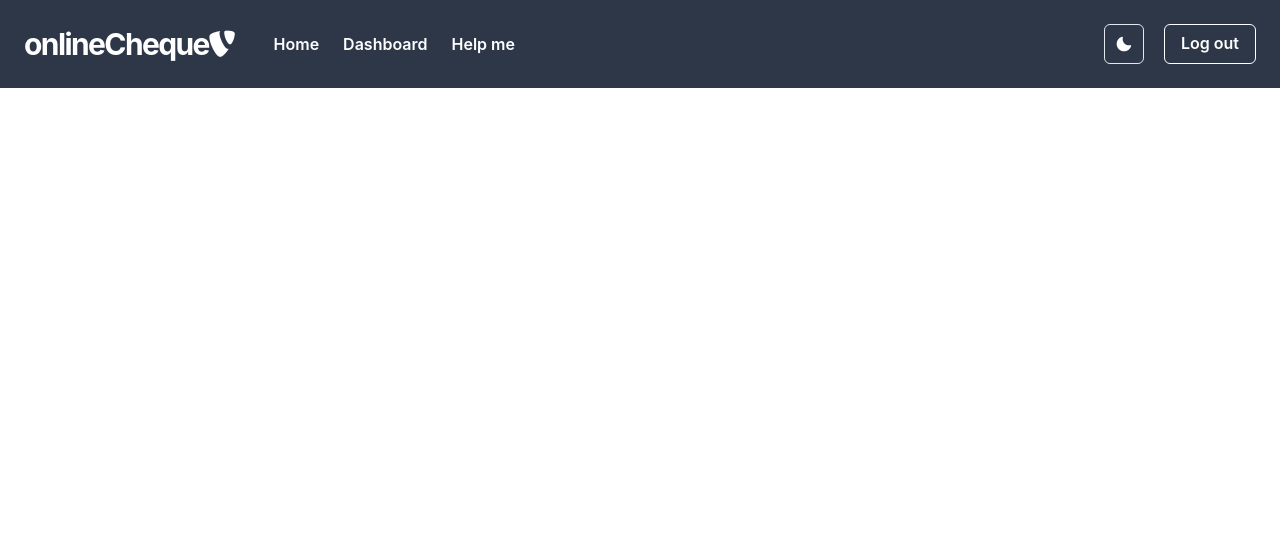
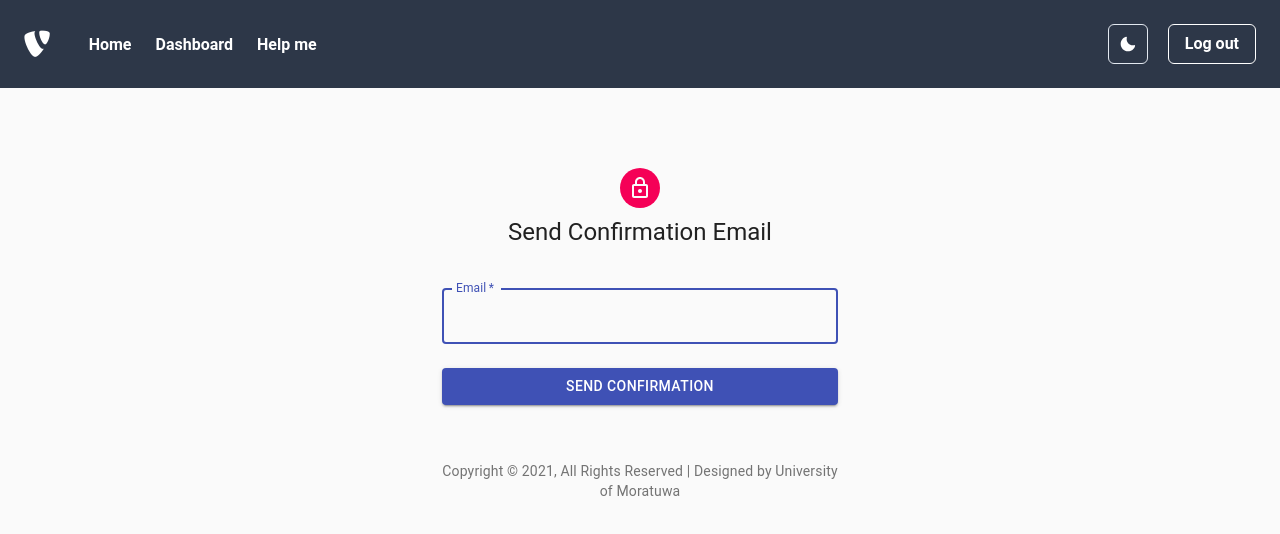
Before and after one commit to SE-Project-08-Cheque/front-end-ReactJS, a React (Create React App) app: page /forgotPass in a window 1280 px wide. Shown: the top 534 px of the page. Built offline with nearby package versions, Linux system fonts and the light colour scheme.

Commit message:
Forgot password page added

```diff
--- a/src/App.js
+++ b/src/App.js
@@ -18,6 +18,7 @@
 import ChangeDetails from './pages/ChangeDetails';
 import userSignIn from './pages/userSignIn';
 import userSignUp from './pages/userSignUp';
+import forgotPass from './pages/ForgotPass';
 
 function App() {
   return (
@@ -31,6 +32,7 @@
           <Route path="/changeDetails" component={ChangeDetails} />
           <Route path="/userSignUp" component={userSignUp} />
           <Route path="/userSignIn" component={userSignIn} />
+          <Route path="/forgotPass" component={forgotPass} />
         </Switch>
       </ChakraProvider>
     </Router>
--- /dev/null
+++ b/src/components/ForgotPassword.js
@@ -0,0 +1,89 @@
+import React from 'react';
+import Avatar from '@material-ui/core/Avatar';
+import Button from '@material-ui/core/Button';
+import CssBaseline from '@material-ui/core/CssBaseline';
+import TextField from '@material-ui/core/TextField';
+import FormControlLabel from '@material-ui/core/FormControlLabel';
+import Checkbox from '@material-ui/core/Checkbox';
+import Link from '@material-ui/core/Link';
+import Grid from '@material-ui/core/Grid';
+import Box from '@material-ui/core/Box';
+import LockOutlinedIcon from '@material-ui/icons/LockOutlined';
+import Typography from '@material-ui/core/Typography';
+import { makeStyles } from '@material-ui/core/styles';
+import Container from '@material-ui/core/Container';
+
+function Copyright() {
+  return (
+    <Typography variant="body2" color="textSecondary" align="center">
+      {'Copyright © '}
+      2021, All Rights Reserved | Designed by University of Moratuwa
+    </Typography>
+  );
+}
+
+const useStyles = makeStyles((theme) => ({
+  paper: {
+    marginTop: theme.spacing(20),
+    display: 'flex',
+    flexDirection: 'column',
+    alignItems: 'center',
+  },
+  avatar: {
+    margin: theme.spacing(1),
+    backgroundColor: theme.palette.secondary.main,
+  },
+  form: {
+    width: '100%', // Fix IE 11 issue.
+    marginTop: theme.spacing(5),
+  },
+  submit: {
+    margin: theme.spacing(3, 0, 2),
+  },
+}));
+
+export default function ForgotPassword() {
+  const classes = useStyles();
+
+  return (
+    <Container component="main" maxWidth="xs">
+      <CssBaseline />
+      <div className={classes.paper}>
+        <Avatar className={classes.avatar}>
+          <LockOutlinedIcon />
+        </Avatar>
+        <Typography component="h1" variant="h5">
+          Send Confirmation Email
+        </Typography>
+        <form className={classes.form} noValidate>
+          <Grid container spacing={2}>
+            <Grid item xs={12} sm={60}>
+              <TextField
+                autoComplete="e-mail"
+                name="confEmail"
+                variant="outlined"
+                required
+                fullWidth
+                id="outlined"
+                label="Email"
+                autoFocus
+              />
+            </Grid>
+          </Grid>
+          <Button
+            type="submit"
+            fullWidth
+            variant="contained"
+            color="primary"
+            className={classes.submit}
+          >
+            Send Confirmation
+          </Button>
+        </form>
+      </div>
+      <Box mt={5}>
+        <Copyright />
+      </Box>
+    </Container>
+  );
+}
--- /dev/null
+++ b/src/pages/ForgotPass.js
@@ -0,0 +1,15 @@
+import React from 'react';
+import Navbar from '../components/Navbar';
+import ForgotPassword from '../components/ForgotPassword';
+
+
+function forgotPass() {
+  return (
+    <>
+      <Navbar />
+      <ForgotPassword/>
+    </>
+  );
+}
+
+export default forgotPass;
```
